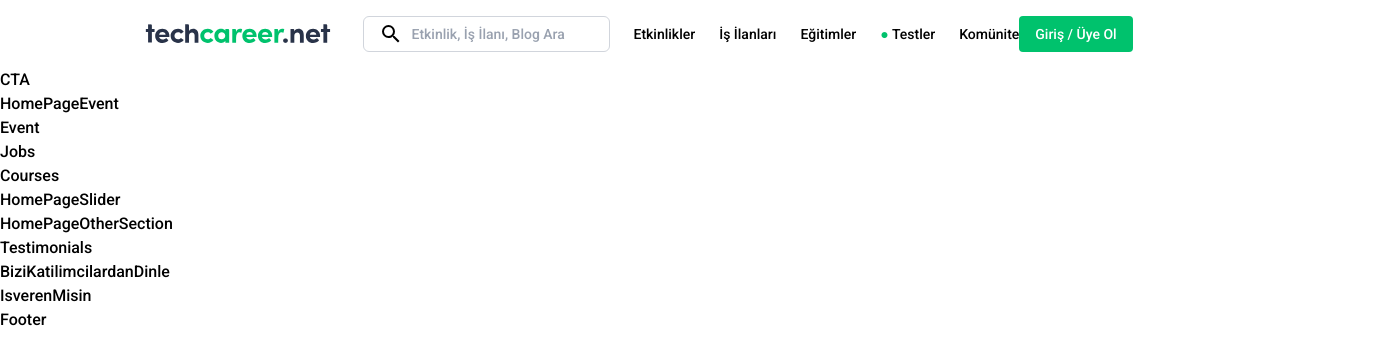
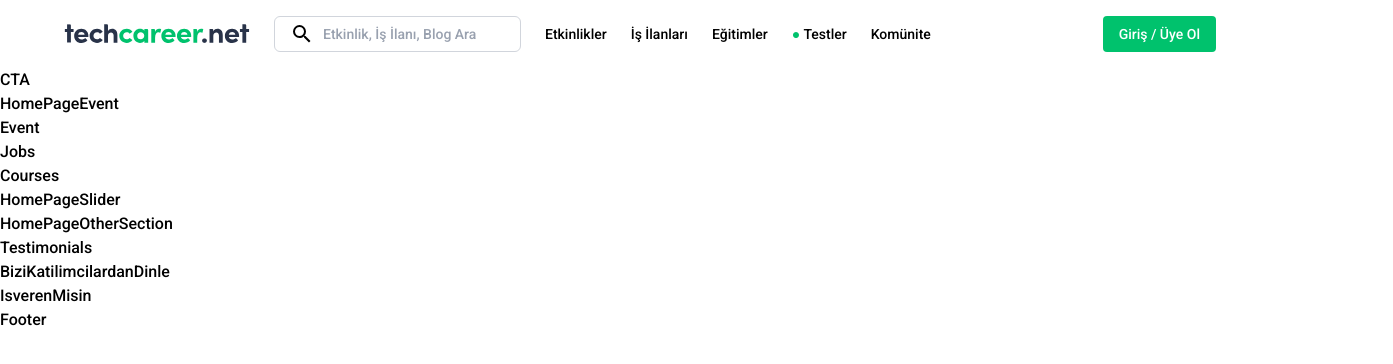
Before and after one commit to tunabdev/TechcareerClone, a React (Vite) app: page / in a window 1280 px wide. Shown: the top 364 px of the page, 1393 px wide, since content can reach past the window. Built offline with nearby package versions, Linux system fonts and the light colour scheme; a web font is replaced by a local one.

Commit message:
grow-fix

```diff
--- a/src/ui/HeaderSection/Header.jsx
+++ b/src/ui/HeaderSection/Header.jsx
@@ -2,20 +2,19 @@ import React from "react";
 import TechCareerLogo from "../../assets/svg/techcareerlogo";
 import SearchIcon from "../../assets/svg/searchicon";
 import cn from "classnames";
-import { Input } from "@mui/material";
 
 import "@fontsource/roboto/500.css";
 import "@fontsource/roboto/600.css";
 function Header() {
   return (
-    <header className="mx-[112.5px] px-8 flex w-full min-h-[68px] text-sm transition-all">
-      <div className="flex items-center max-w-[1152px]">
+    <header className=" flex min-h-[68px] justify-center text-sm transition-all">
+      <div className="flex   items-center max-w-[1152px] w-full ">
         <div className="flex items-center ">
           <a href="#">
             <TechCareerLogo className="cursor-pointer" />
           </a>
         </div>
-        <div className="flex ml-8 items-center justify-between grow-1 w-full ">
+        <div className="flex ml-6 items-center grow justify-between">
           <div className="flex gap-6 ">
             <div className="relative">
               <div>
@@ -46,7 +45,8 @@ function Header() {
               <a href="#">Komünite</a>
             </button>
           </div>
-          <button className="px-4 py-[6px] h-9  rounded-sm bg-giris hover:bg-giris-hover text-white cursor-pointer">
+
+          <button className="px-4 py-[6px] h-9   rounded-sm bg-giris  hover:bg-giris-hover text-white cursor-pointer">
             Giriş / Üye Ol
           </button>
         </div>
```
